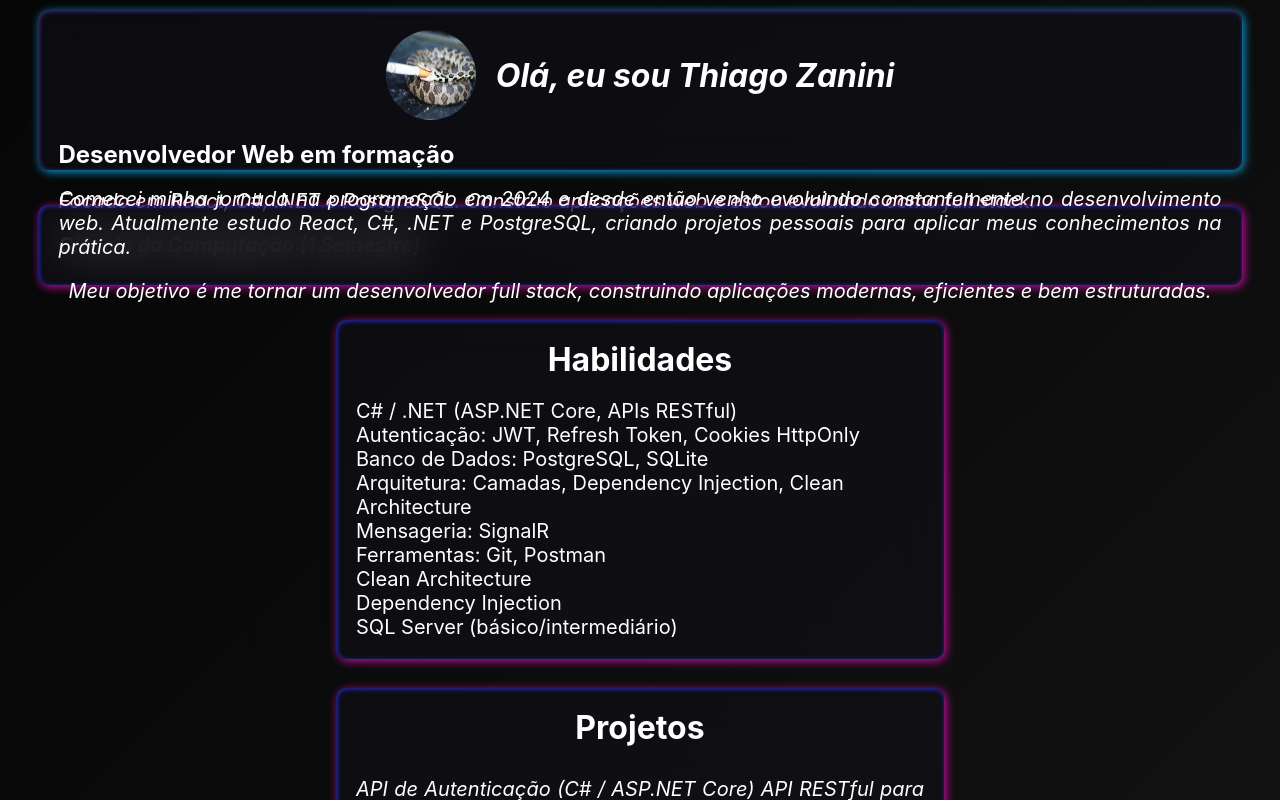
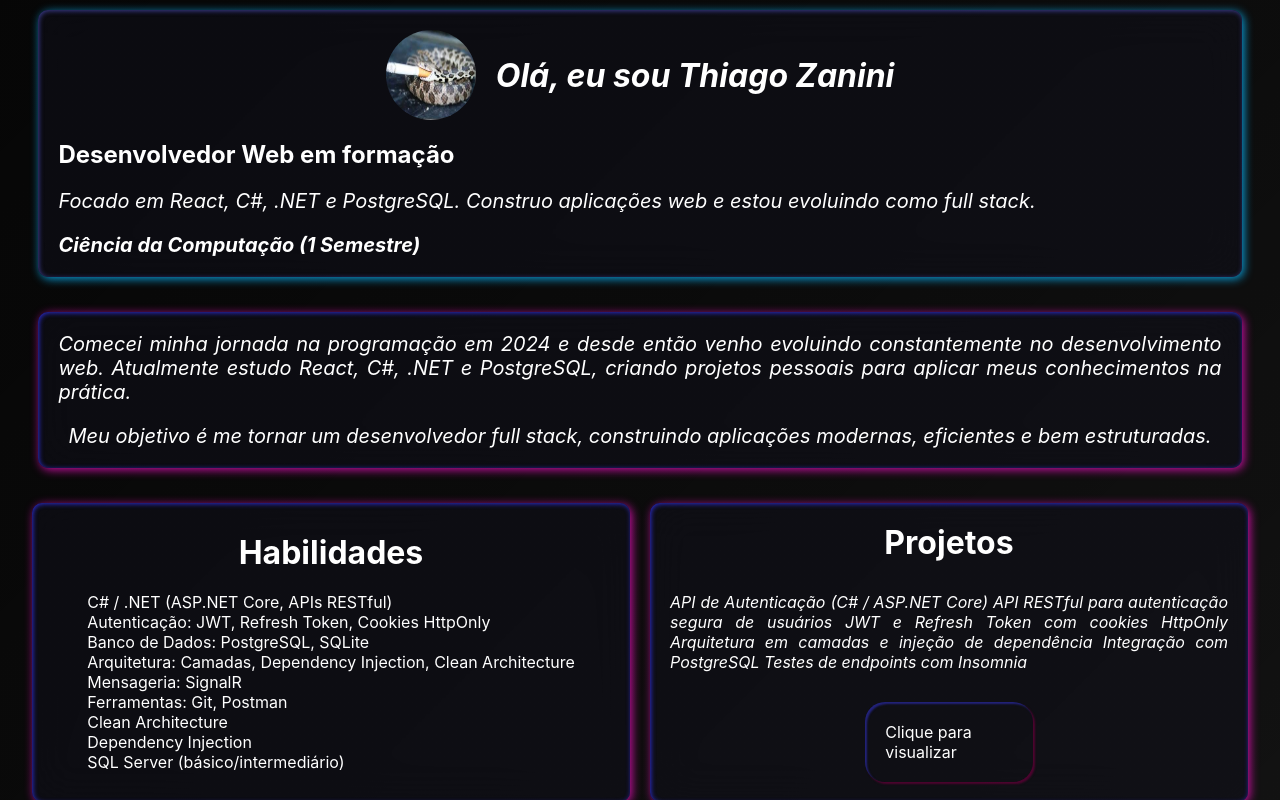
Before and after one commit to Cobra-Fumando/PortfolioReact, a React (Create React App) app: page / in a window 1280 px wide. Built offline with nearby package versions, Linux system fonts and the light colour scheme.

Commit message:
correcao

```diff
--- a/src/App.css
+++ b/src/App.css
@@ -1,14 +1,13 @@
 *{
   margin: 0;
   padding: 0;
-  box-sizing: border-box;
+
 }
 
 html, body, #root{
   width: 100%;
   height: 100%;
   background: linear-gradient(135deg, rgba(0, 0, 0, 0.712), rgba(0, 0, 0, 0.589));
-  display: flex;
   overflow-x: hidden;
 }
 
@@ -24,7 +23,5 @@ html, body, #root{
 .Portfolio{
   width: 95%;
   display: flex;
-  flex-wrap: wrap;
-  justify-content: center;
-  gap: 19px;
+  gap: 20px;
 }
--- a/src/components/Apresentacao.css
+++ b/src/components/Apresentacao.css
@@ -1,7 +1,6 @@
 *{
   margin: 0;
   padding: 0;
-  box-sizing: border-box;
 }
 
 :root{
@@ -10,7 +9,7 @@
 
 .Apresentar{
     width: 94%;
-    min-height: 20%;
+    min-height: 10%;
     height: auto;
     margin-top: 10px;
     border-radius: 10px;
--- a/src/components/contato.css
+++ b/src/components/contato.css
@@ -1,7 +1,6 @@
 *{
   margin: 0;
   padding: 0;
-  box-sizing: border-box;
 }
 
 .contato{
--- a/src/components/habilidades.css
+++ b/src/components/habilidades.css
@@ -1,7 +1,6 @@
 *{
   margin: 0;
   padding: 0;
-  box-sizing: border-box;
 }
 
 .habilidades{
@@ -31,5 +30,5 @@
 }
 
 .habilidades ul li{
-    font-size: 20px;
+    font-size: 16px;
 }
--- a/src/components/projetos.css
+++ b/src/components/projetos.css
@@ -1,7 +1,6 @@
 *{
   margin: 0;
   padding: 0;
-  box-sizing: border-box;
 }
 
 .Projeto{
@@ -26,7 +25,7 @@
 }
 
 .Projeto P{
-    font-size: 20px;
+    font-size: 16px;
     font-style: italic;
     text-align: justify;
 }
```
